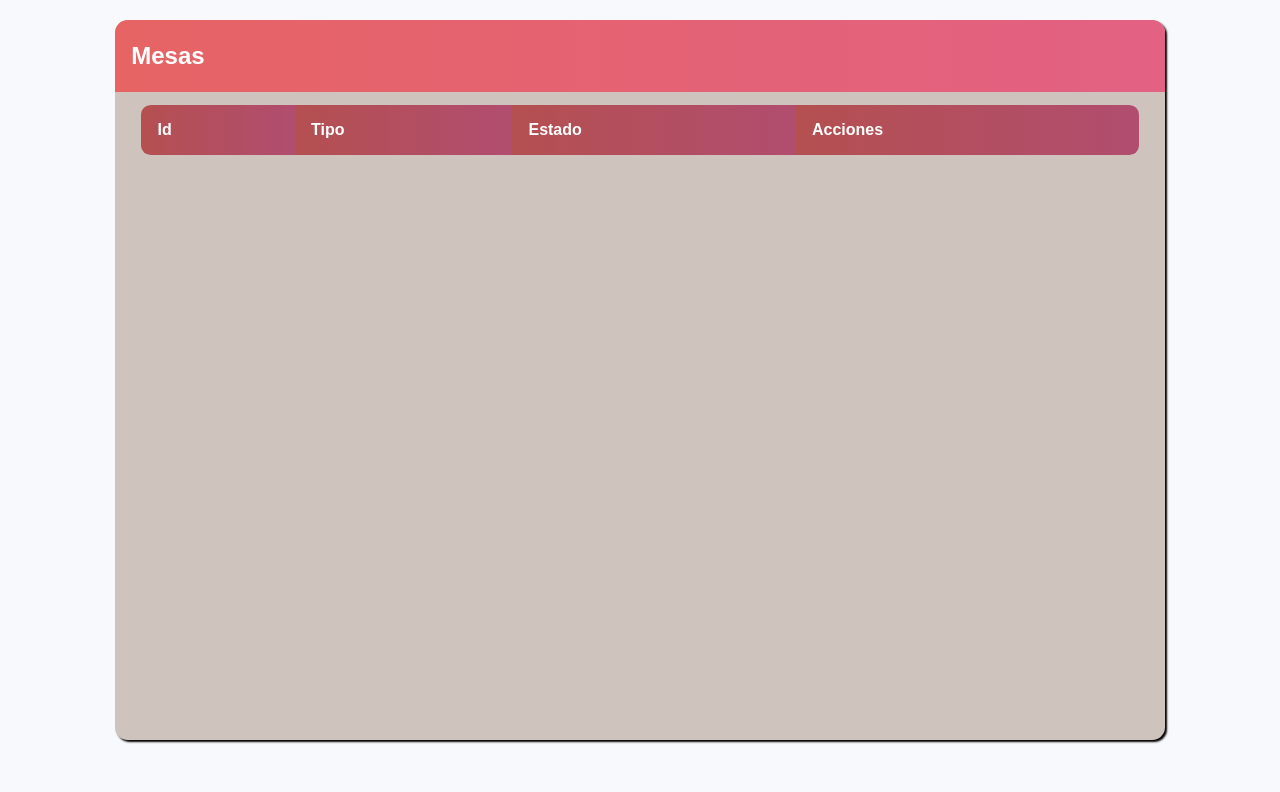
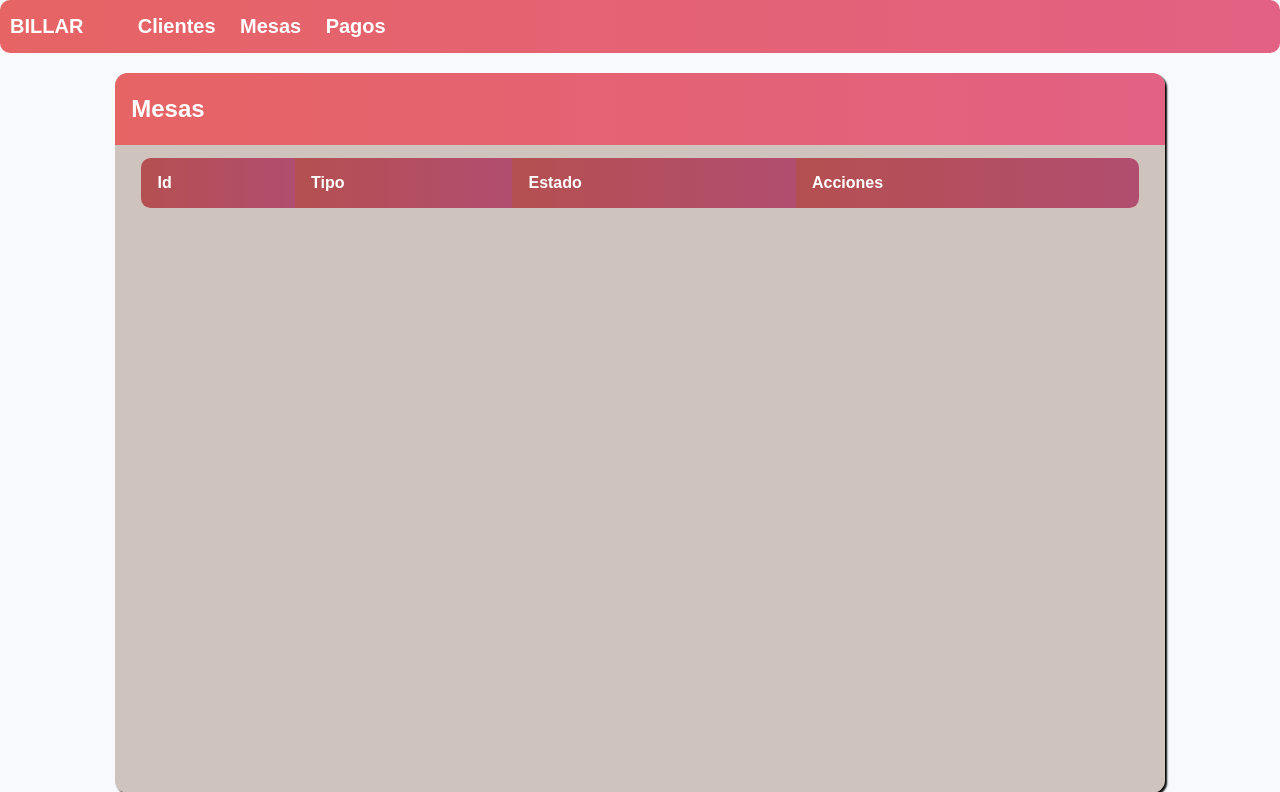
Before and after one commit to L-Y-V-C/BDCPI, a Flask app: page /mesas in a window 1280 px wide. Shown: the top 792 px of the page. Run offline with Flask 3, Linux system fonts and the light colour scheme; lists and menus that the app fills with data are empty; some libraries are stand-ins or nearby versions.

Commit message:
NavBar agregada

```diff
--- a/app.py
+++ b/app.py
@@ -2,15 +2,6 @@ from flask import Flask, render_template, url_for, request, redirect, flash
 from flask_mysqldb import MySQL
 from flask_login import LoginManager, login_user, logout_user, login_required, current_user
 
-#MODELOS
-from models.UserModel import UserModel
-from models.productModel import ProductModel
-from models.UserProductModel import UserProductModel
-#ENTIDADES
-from models.user import User
-from models.producto import Product
-
-import os
 
 import models.clases_model_select as selector
 import models.clases as clases
@@ -77,11 +68,20 @@ def inicio():
     return render_template('inicio.html')
 '''
 
-#mesas
+#Mesas
 @app.route('/mesas')
 def mesas():
     mesas_arr = selector.get_all_mesabillar(data_base)
     return render_template('mesas.html', mesas = mesas_arr)
+#Pagos
+@app.route('/pagos')
+def pagos():
+    return redirect(url_for('mesas'))
+
+#Clientes
+@app.route('/clientes')
+def clientes():
+    return redirect(url_for('clientes'))
 
 @app.route('/update_mesa/<int:id>', methods = ['GET', 'POST'])
 def update_mesa_info(id):
@@ -93,11 +93,6 @@ def update_mesa_info(id):
         return redirect(url_for('mesas'))
     else:
         return render_template('update_mesa.html', mesa = mesa_to_update)
-
-#pagos
-@app.route('/pagos')
-def pagos():
-    return render_template('pagos.html')
 
 #comidas
 @app.route('/comidas')
--- a/templates/layout.html
+++ b/templates/layout.html
@@ -9,6 +9,15 @@
     {% block customJS %} {% endblock %}
 </head>
 <body>
+    <div class="nav_bar">
+        <ul>
+            <li style="margin-right: 50px;">BILLAR</li>
+            <li><a href = "/clientes">Clientes</a></li>
+            <li><a href = "/mesas">Mesas</a></li>
+            <li><a href = "/pagos" >Pagos</a></li>
+        </ul>
+    </div>
+
     {% block body %}
     {% endblock %}
 </body>
--- a/templates/mesas.html
+++ b/templates/mesas.html
@@ -8,6 +8,9 @@
 <link rel="stylesheet" type="text/css" href="{{ url_for('static', filename='css/tablas.css') }}">
 {% endblock %}
 {% block body %}
+
+
+
 <main class="table" id="customers_table">
     <section class="table__header">
         <h1 style="color: white;">Mesas</h1>
```
Lines whose indentation alone changed are shown as unchanged.
